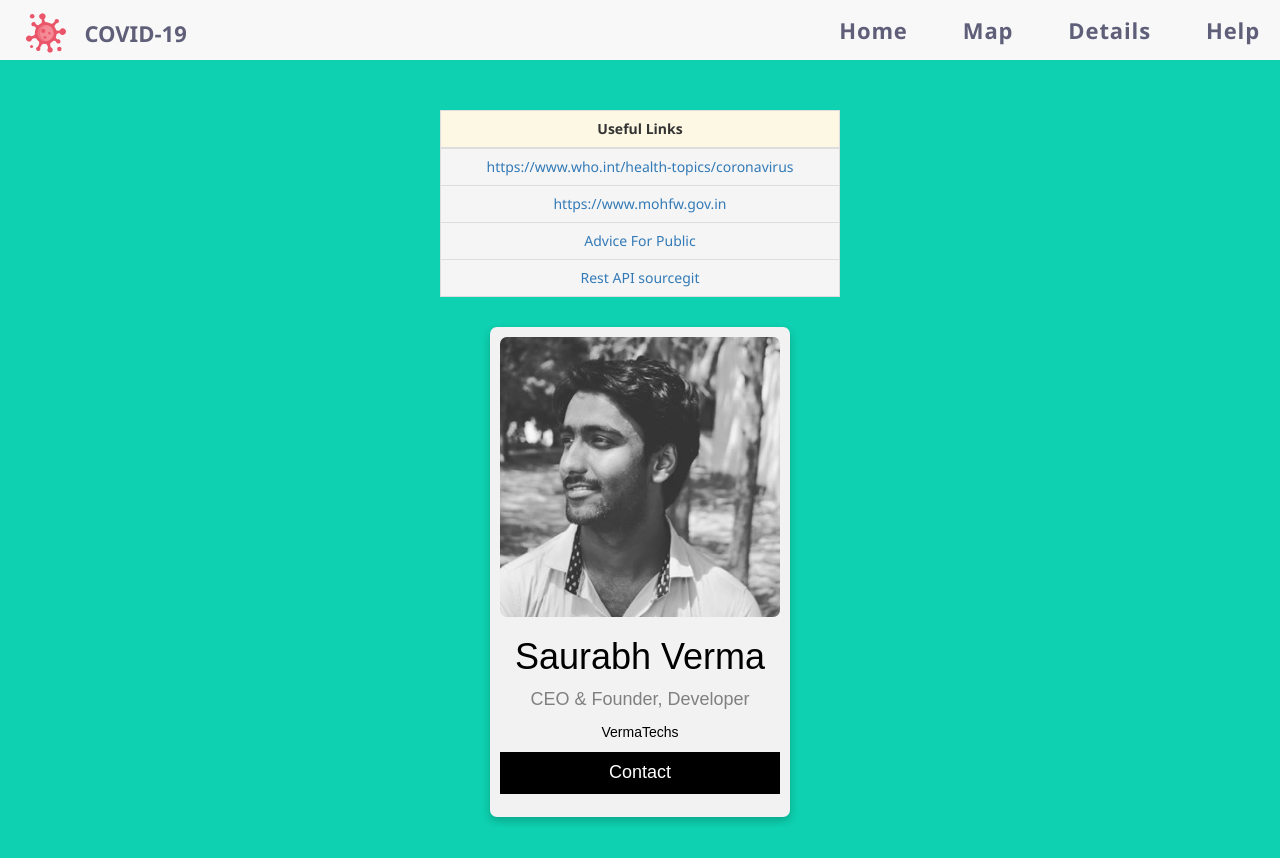
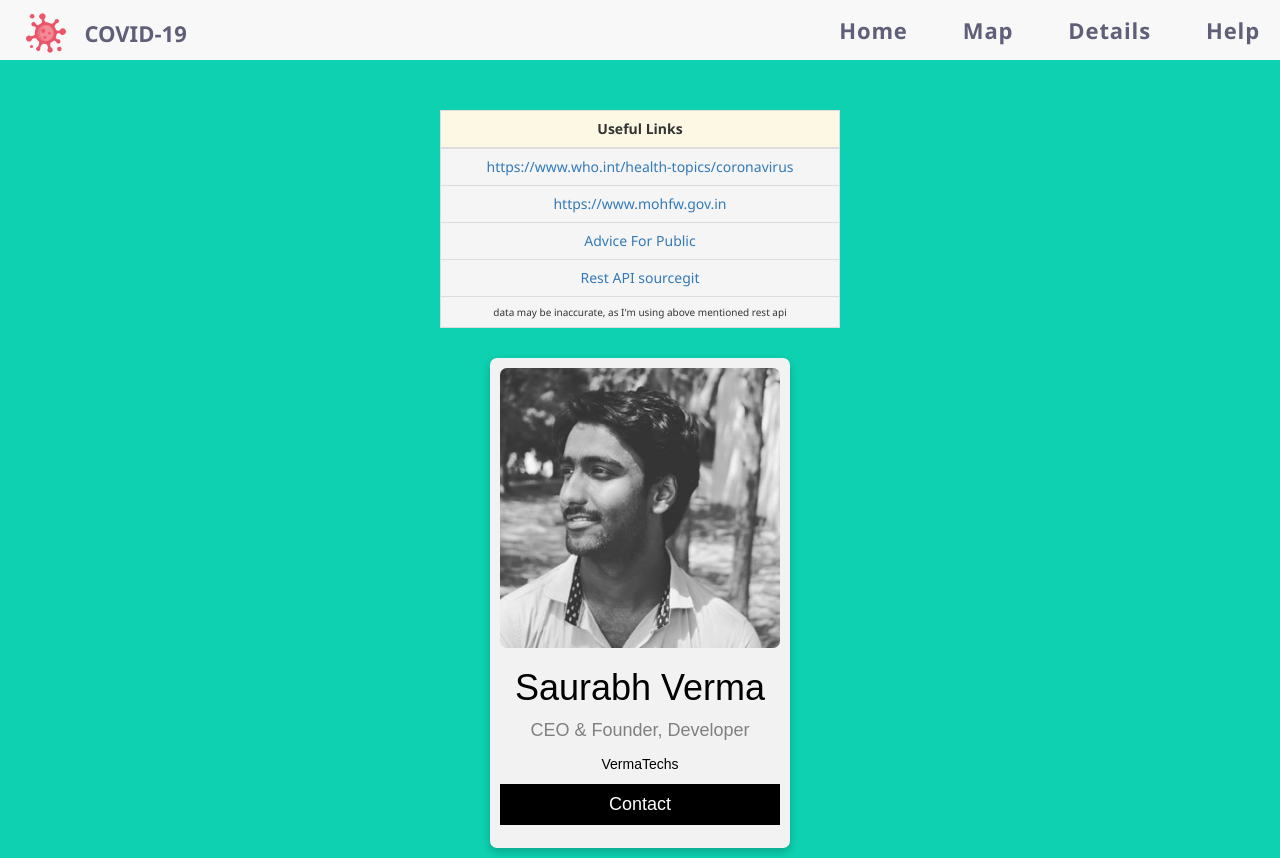
Before and after one commit to saurabhshalu/COVID-19, an Angular app: page /help in a window 1280 px wide. Before the commit the page ends 827 px from the top, so only its background shows below. Built offline with nearby package versions, Linux system fonts and the light colour scheme; a web font is replaced by a local one; what ng2-charts would draw is missing.

Commit message:
added a note

```diff
--- a/src/app/help/help.component.html
+++ b/src/app/help/help.component.html
@@ -19,6 +19,9 @@
                 <tr class="active">
                     <td><a href="https://github.com/novelcovid/api" target="_blank">Rest API sourcegit </a></td>
                 </tr>
+                <tr class="active">
+                    <td style="font-size: 10px;">data may be inaccurate, as I'm using above mentioned rest api</td>
+                </tr>
                 </tbody>
             </table>
         </div>
```
